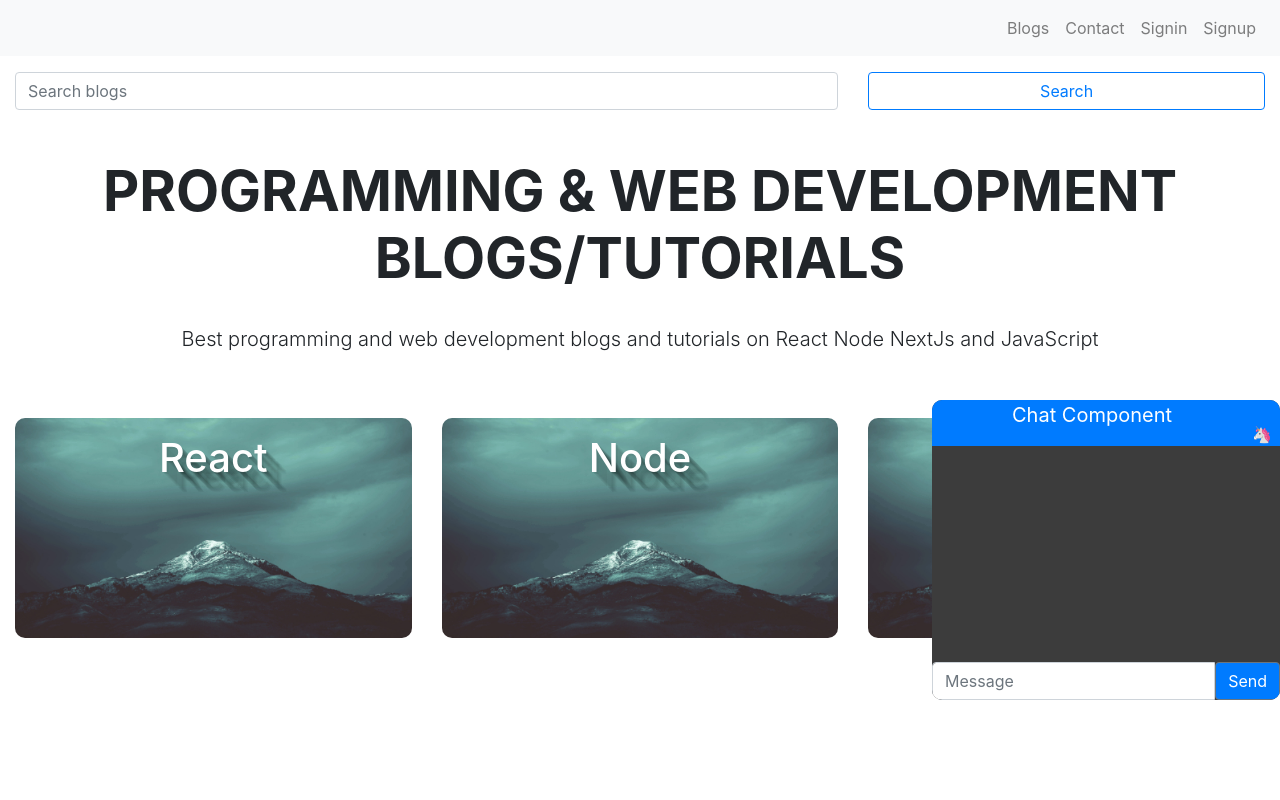
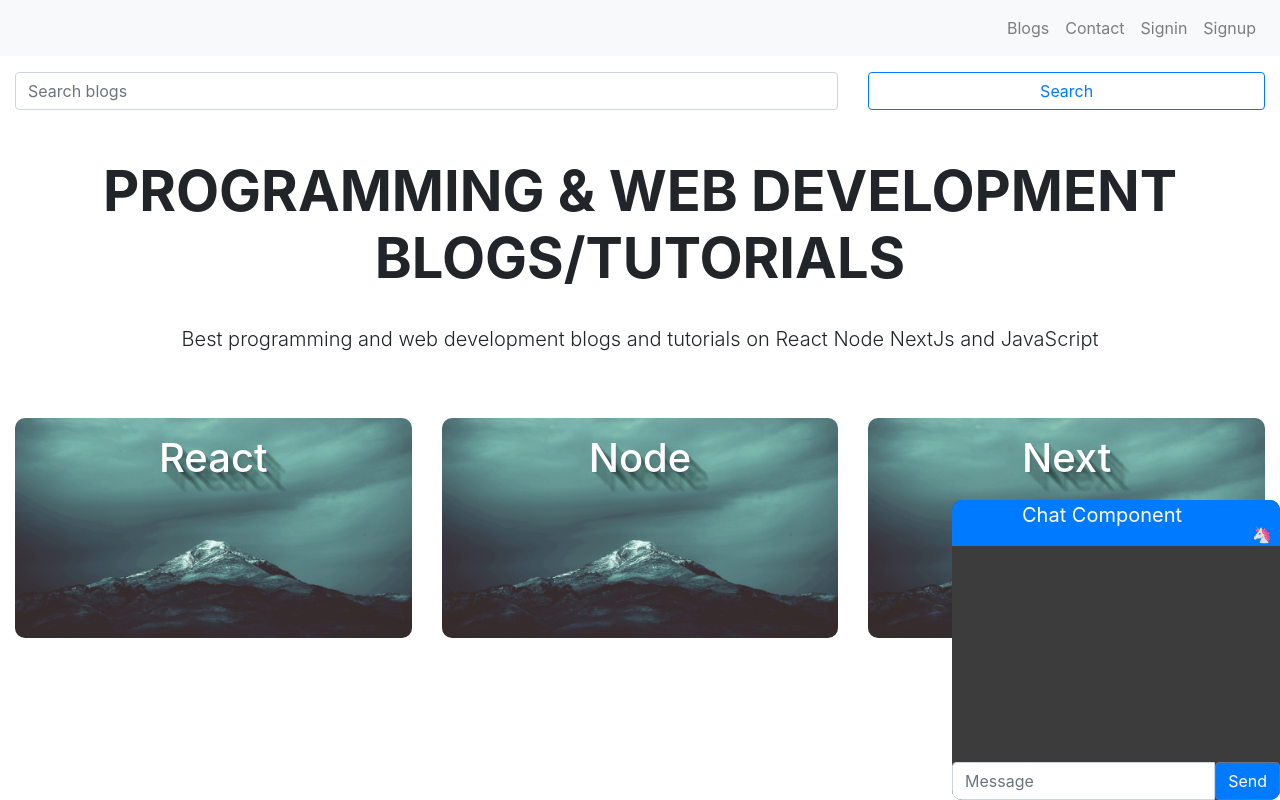
Before and after one commit to cardfaux/BlogNextJS-Frontend, a Next.js app: page / in a window 1280 px wide. Built offline with nearby package versions, Linux system fonts and the light colour scheme.

Commit message:
added a calc function to one of the css classes

```diff
--- a/components/shared/ChatComponent.jsx
+++ b/components/shared/ChatComponent.jsx
@@ -24,7 +24,7 @@ const ChatComponent = () => {
 
 const StyledChatDiv = styled.section`
   position: absolute;
-  top: 50%;
+  top: calc(100% - 300px);
   right: 0;
   height: 300px;
   border-radius: 10px;
@@ -42,13 +42,16 @@ const StyledHeaderContainer = styled.div`
 `;
 
 const StyledHeaderMessage = styled.p`
-  padding: 0 80px;
+  padding: 0 70px;
   font-size: 20px;
   color: white;
 `;
 
 const StyledCloseContainer = styled.div`
   margin-right: 8px;
+  &:hover {
+    cursor: pointer;
+  }
 `;
 
 const StyledInputWrapper = styled.div`
```
